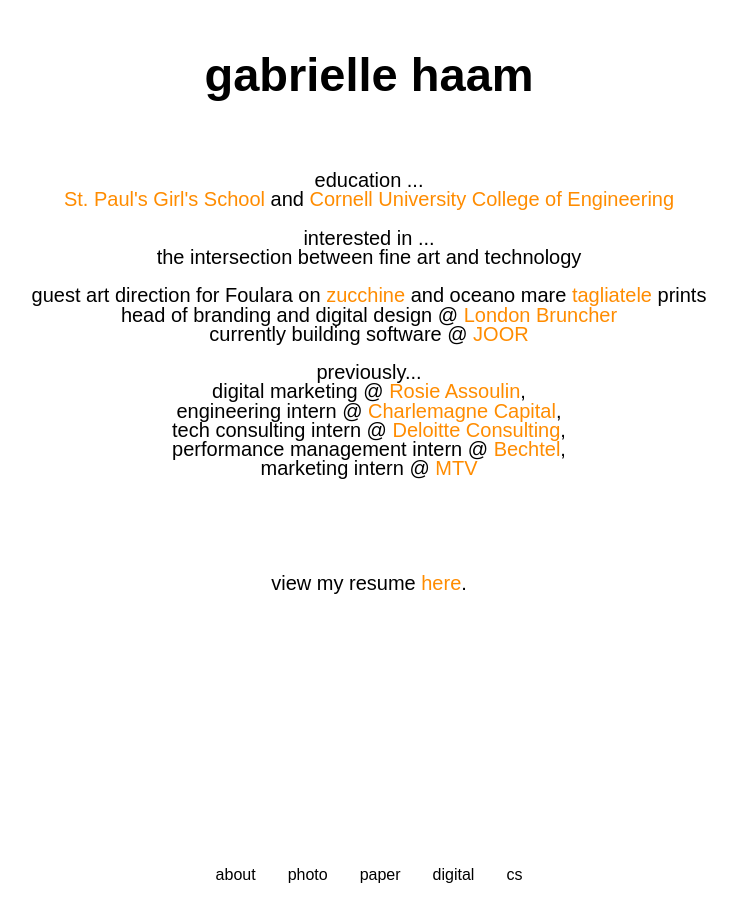
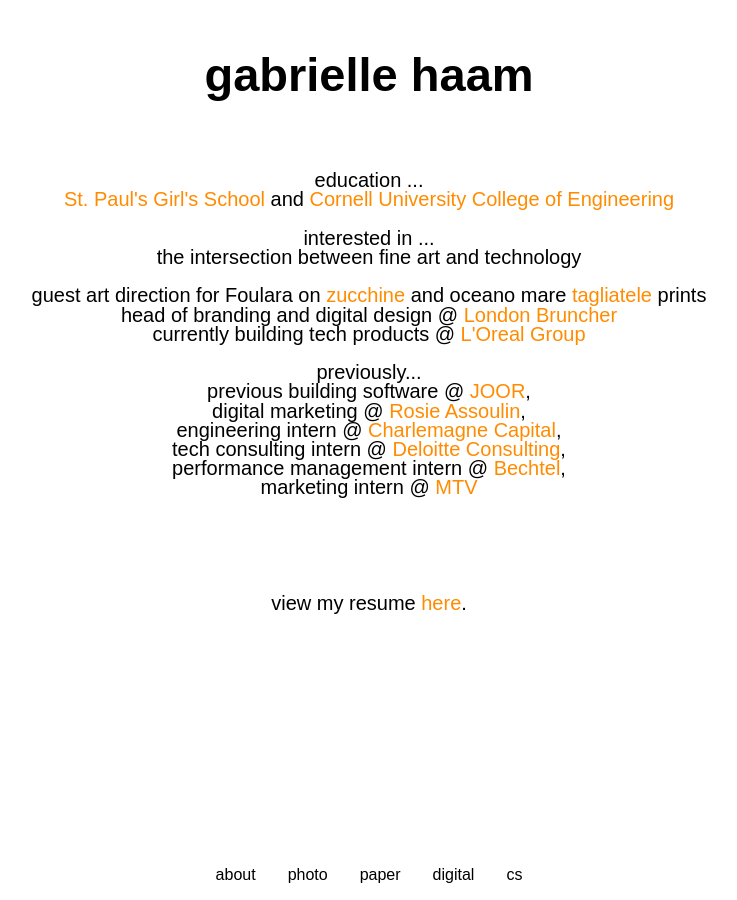
Before and after one commit to gabriellehaam/gabriellehaam.github.io, a Jekyll site: the page built from aboutme.html, in a window 1280 px wide. Shown: the whole page, without its empty margins (279-1016 px from the left). Built offline with Jekyll 4.4.1, drawn with Linux system fonts in a browser that asks for light colours.

Commit message:
Update aboutme.html

```diff
--- a/aboutme.html
+++ b/aboutme.html
@@ -35,11 +35,13 @@
     <br>
 
  <p>head of branding and digital design @ <a href="https://www.londonbruncher.com/shop/">London Bruncher</a></p>
-    <br><p>currently building software @ <a href="https://joor.com/">JOOR</a></p>
+    <br><p>currently building tech products @ <a href="https://www.loreal.com/en/group/">L'Oreal Group</a></p>
       <br>
       <br>
   <p>previously...</p>
   <br>
+  <p>previous building software @ <a href="https://joor.com/">JOOR</a>,</p>
+        <br>
   <p>digital marketing @ <a href= "https://rosieassoulin.com/">Rosie Assoulin</a>,</p>
         <br>
       <p>engineering intern @ <a href="https://uk.fieracapital.com/en/">Charlemagne Capital</a>,</p>
```
